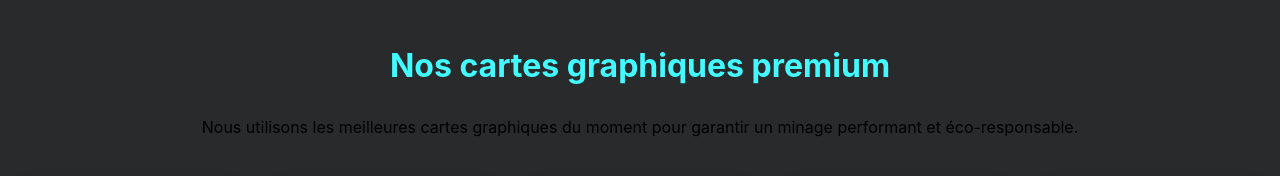
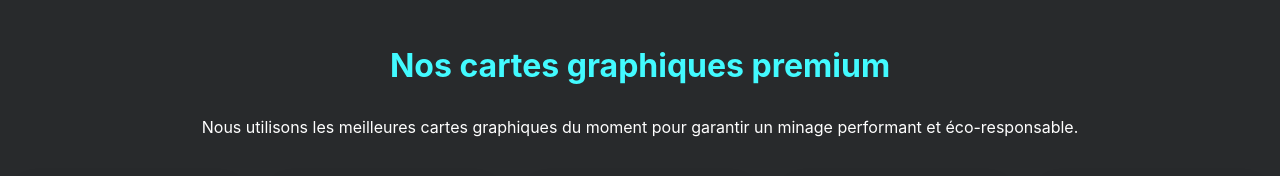
Before and after one commit to tchoifr/HydroMine, a Vue app: page / in a window 1280 px wide. Shown: the part 2017-2193 px from the top of the page. Built offline with nearby package versions, Linux system fonts and the light colour scheme; grey boxes are pictures that could not be loaded.

Commit message:
fix: Add color to paragraph text in Gpus.vue for improved readability

```diff
--- a/src/components/Gpus.vue
+++ b/src/components/Gpus.vue
@@ -1,7 +1,7 @@
 <template>
   <section class="cards" id="gpu">
     <h2>Nos cartes graphiques premium</h2>
-    <p style="margin-bottom: 40px;">
+    <p style="margin-bottom: 40px; color: white;">
       Nous utilisons les meilleures cartes graphiques du moment pour garantir un
       minage performant et éco-responsable.
     </p>
```
